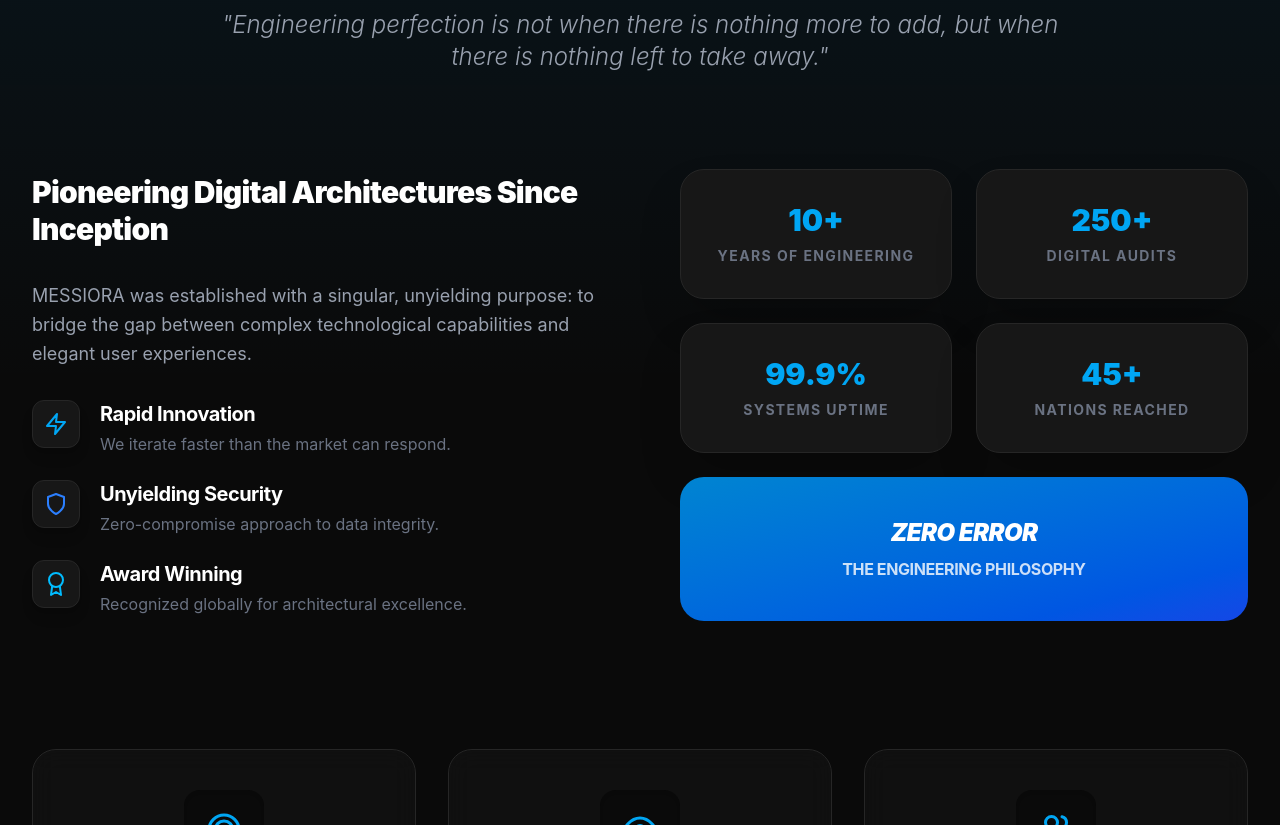
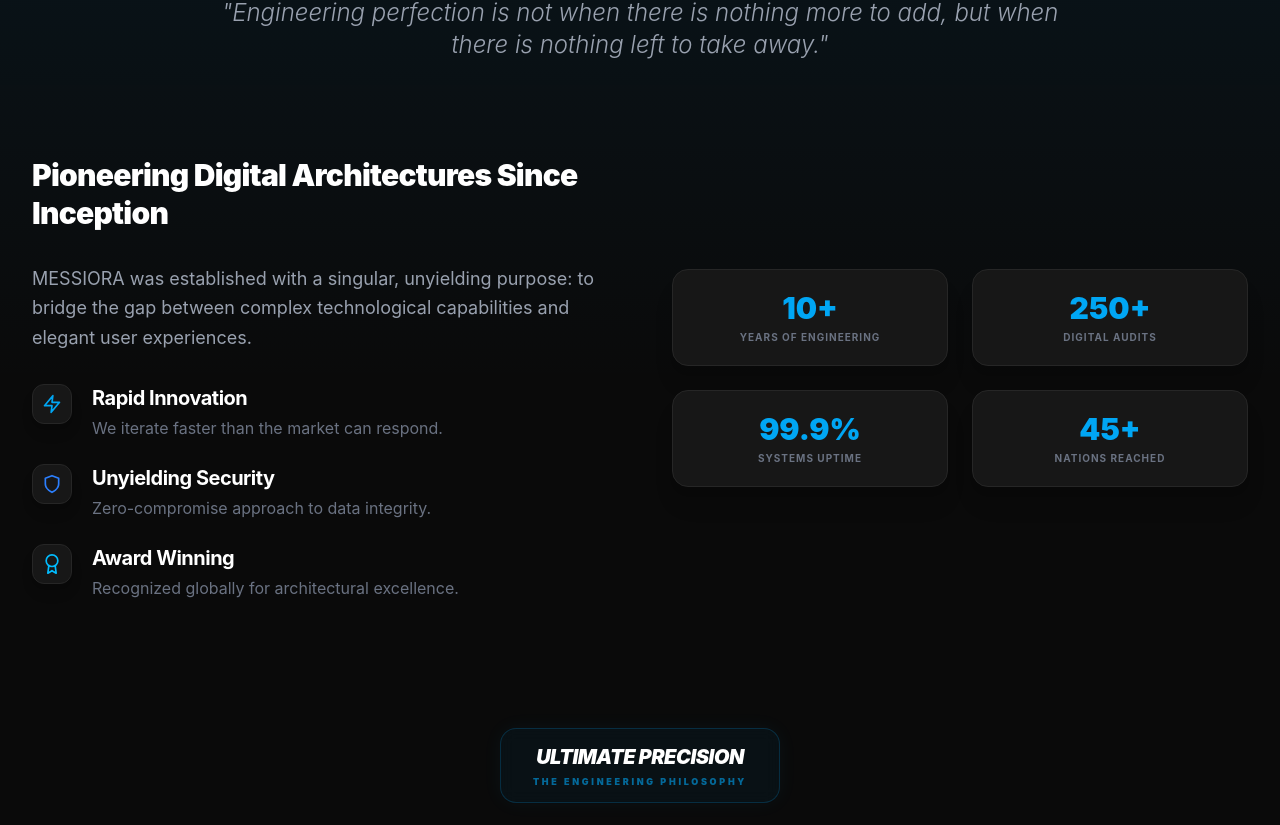
Before and after one commit to messiorasolutions/Messiora_Company_Website, a React app in the folder frontend/: page /about in a window 1280 px wide. Shown: the part 295-1120 px from the top of the page. Built offline with nearby package versions, Linux system fonts and the light colour scheme; the HTML template or start-up script is replaced by a standard one.

Commit message:
all heading in same font size

```diff
--- a/frontend/src/pages/About.jsx
+++ b/frontend/src/pages/About.jsx
@@ -34,7 +34,7 @@
                     className="text-center mb-24"
                 >
                     <h2 className="text-sm font-bold text-sky-500 tracking-[0.2em] uppercase mb-4">Our Legacy</h2>
-                    <h1 className="text-4xl md:text-6xl font-black mb-8 leading-none">
+                    <h1 className="text-4xl md:text-5xl font-black mb-8 leading-none">
                         About <span className="text-transparent bg-clip-text bg-gradient-to-r from-sky-400 to-blue-600">MESSIORA</span>
                     </h1>
                     <p className="text-2xl text-gray-400 max-w-4xl mx-auto font-light italic">
@@ -43,7 +43,7 @@
                 </motion.div>
 
                 {/* Company Story */}
-                <div className="grid grid-cols-1 lg:grid-cols-2 gap-20 items-center mb-32">
+                <div className="grid grid-cols-1 lg:grid-cols-2 gap-16 items-center mb-32">
                     <motion.div
                         initial={{ opacity: 0, x: -50 }}
                         whileInView={{ opacity: 1, x: 0 }}
@@ -56,8 +56,8 @@
                         </p>
                         <div className="space-y-6">
                             <div className="flex gap-5 items-start">
-                                <div className="w-12 h-12 bg-neutral-900 rounded-xl flex items-center justify-center text-sky-500 flex-shrink-0 shadow-lg border border-neutral-800">
-                                    <FiZap size={24} />
+                                <div className="w-10 h-10 bg-neutral-900 rounded-xl flex items-center justify-center text-sky-500 flex-shrink-0 shadow-lg border border-neutral-800">
+                                    <FiZap size={20} />
                                 </div>
                                 <div>
                                     <h4 className="text-xl font-bold text-white mb-1">Rapid Innovation</h4>
@@ -65,8 +65,8 @@
                                 </div>
                             </div>
                             <div className="flex gap-5 items-start">
-                                <div className="w-12 h-12 bg-neutral-900 rounded-xl flex items-center justify-center text-blue-500 flex-shrink-0 shadow-lg border border-neutral-800">
-                                    <FiShield size={24} />
+                                <div className="w-10 h-10 bg-neutral-900 rounded-xl flex items-center justify-center text-blue-500 flex-shrink-0 shadow-lg border border-neutral-800">
+                                    <FiShield size={20} />
                                 </div>
                                 <div>
                                     <h4 className="text-xl font-bold text-white mb-1">Unyielding Security</h4>
@@ -74,8 +74,8 @@
                                 </div>
                             </div>
                             <div className="flex gap-5 items-start">
-                                <div className="w-12 h-12 bg-neutral-900 rounded-xl flex items-center justify-center text-sky-400 flex-shrink-0 shadow-lg border border-neutral-800">
-                                    <FiAward size={24} />
+                                <div className="w-10 h-10 bg-neutral-900 rounded-xl flex items-center justify-center text-sky-400 flex-shrink-0 shadow-lg border border-neutral-800">
+                                    <FiAward size={20} />
                                 </div>
                                 <div>
                                     <h4 className="text-xl font-bold text-white mb-1">Award Winning</h4>
@@ -92,17 +92,26 @@
                         className="grid grid-cols-2 gap-6"
                     >
                         {stats.map((stat, idx) => (
-                            <div key={idx} className="bg-neutral-900 border border-neutral-800 p-8 rounded-3xl text-center shadow-2xl hover:border-sky-500/30 transition-all group">
-                                <div className="text-3xl font-black text-sky-500 mb-2 group-hover:scale-110 transition-transform">{stat.value}</div>
-                                <div className="text-gray-500 text-sm font-bold uppercase tracking-widest">{stat.label}</div>
+                            <div key={idx} className="bg-neutral-900 border border-neutral-800 p-5 rounded-2xl text-center shadow-xl hover:border-sky-500/30 transition-all group">
+                                <div className="text-3xl font-black text-sky-500 mb-1 group-hover:scale-105 transition-transform">{stat.value}</div>
+                                <div className="text-gray-500 text-[10px] font-bold uppercase tracking-widest">{stat.label}</div>
                             </div>
                         ))}
-                        <div className="col-span-2 bg-gradient-to-br from-sky-600 to-blue-700 p-10 rounded-3xl text-center">
-                            <h4 className="text-2xl font-black text-white mb-2 italic">ZERO ERROR</h4>
-                            <p className="text-white/80 font-bold tracking-tight">THE ENGINEERING PHILOSOPHY</p>
-                        </div>
                     </motion.div>
+
                 </div>
+
+                <motion.div
+                    initial={{ opacity: 0, scale: 0.9 }}
+                    whileInView={{ opacity: 1, scale: 1 }}
+                    viewport={{ once: true }}
+                    className="mt-10 mb-24 flex justify-center"
+                >
+                    <div className="inline-flex flex-col items-center px-8 py-3.5 bg-sky-500/5 border border-sky-500/20 rounded-2xl shadow-[0_0_20px_rgba(56,189,248,0.05)] backdrop-blur-sm">
+                        <h4 className="text-xl font-black text-white italic tracking-tighter uppercase">Ultimate Precision</h4>
+                        <p className="text-sky-500/60 font-black text-[9px] uppercase tracking-[0.3em] mt-1">The Engineering Philosophy</p>
+                    </div>
+                </motion.div>
 
                 {/* Core Values */}
                 <div className="grid grid-cols-1 md:grid-cols-3 gap-8 mb-32">
--- a/frontend/src/pages/Blog.jsx
+++ b/frontend/src/pages/Blog.jsx
@@ -54,8 +54,8 @@
                     className="text-center mb-20"
                 >
                     <h2 className="text-sm font-bold text-sky-500 tracking-[0.2em] uppercase mb-4">Insights</h2>
-                    <h1 className="text-3xl md:text-4xl font-black mb-6 text-transparent bg-clip-text bg-gradient-to-r from-sky-400 to-blue-600 drop-shadow-md">
-                        Latest Articles
+                    <h1 className="text-4xl md:text-5xl font-black mb-6 leading-none text-white">
+                        Latest <span className="text-transparent bg-clip-text bg-gradient-to-r from-sky-400 to-blue-600">Insights</span>
                     </h1>
                     <p className="text-xl text-gray-400 max-w-2xl mx-auto">
                         Deep dives into technology, engineering leadership, and architectural patterns.
--- a/frontend/src/pages/Contact.jsx
+++ b/frontend/src/pages/Contact.jsx
@@ -48,7 +48,7 @@
                     className="text-center mb-24"
                 >
                     <h2 className="text-sm font-bold text-sky-500 tracking-[0.2em] uppercase mb-4">Connectivity</h2>
-                    <h1 className="text-4xl md:text-6xl font-black mb-8 leading-none tracking-tighter">
+                    <h1 className="text-4xl md:text-5xl font-black mb-8 leading-none tracking-tighter">
                         GET IN <span className="text-transparent bg-clip-text bg-gradient-to-r from-sky-400 to-blue-600">TOUCH</span>
                     </h1>
                     <p className="text-xl text-gray-400 max-w-2xl mx-auto font-light">
--- a/frontend/src/pages/Jobs.jsx
+++ b/frontend/src/pages/Jobs.jsx
@@ -69,8 +69,8 @@
                     className="text-center mb-16"
                 >
                     <h2 className="text-sm font-bold text-sky-500 tracking-[0.2em] uppercase mb-4">Careers</h2>
-                    <h1 className="text-3xl md:text-4xl font-black mb-6 text-transparent bg-clip-text bg-gradient-to-r from-sky-400 to-blue-600 drop-shadow-md">
-                        Join Our Team
+                    <h1 className="text-4xl md:text-5xl font-black mb-6 leading-none text-white">
+                        Join <span className="text-transparent bg-clip-text bg-gradient-to-r from-sky-400 to-blue-600">Our Team</span>
                     </h1>
                     <p className="text-xl text-gray-400 max-w-2xl mx-auto font-light">
                         Build the future. Challenge the status quo. Leave a dent in the universe with MESSIORA.
--- a/frontend/src/pages/Portfolio.jsx
+++ b/frontend/src/pages/Portfolio.jsx
@@ -53,9 +53,9 @@
                     variants={fadeInUp}
                     className="text-center mb-16"
                 >
-                    <h2 className="text-sm font-bold text-sky-500 tracking-[0.2em] uppercase mb-4">Case Studies</h2>
-                    <h1 className="text-3xl md:text-4xl font-black mb-8 text-transparent bg-clip-text bg-gradient-to-r from-sky-400 to-blue-600">
-                        Our Masterpieces
+                    <h2 className="text-sm font-bold text-sky-500 tracking-[0.2em] uppercase mb-4">Masterpieces</h2>
+                    <h1 className="text-4xl md:text-5xl font-black mb-8 leading-none text-white">
+                        Our <span className="text-transparent bg-clip-text bg-gradient-to-r from-sky-400 to-blue-600">Portfolio</span>
                     </h1>
 
                     <div className="flex flex-wrap justify-center gap-3 mt-10">
--- a/frontend/src/pages/Services.jsx
+++ b/frontend/src/pages/Services.jsx
@@ -81,8 +81,8 @@
                     className="text-center mb-20"
                 >
                     <h2 className="text-sm font-bold text-sky-500 tracking-[0.2em] uppercase mb-4">Capabilities</h2>
-                    <h1 className="text-3xl md:text-4xl font-black mb-8 text-transparent bg-clip-text bg-gradient-to-r from-sky-400 to-blue-600">
-                        Our Precision Services
+                    <h1 className="text-4xl md:text-5xl font-black mb-8 leading-none text-white">
+                        Our <span className="text-transparent bg-clip-text bg-gradient-to-r from-sky-400 to-blue-600">Precision Services</span>
                     </h1>
                     <p className="text-xl text-gray-400 max-w-3xl mx-auto">
                         We don't just write code; we architect solutions that drive revenue and redefine industry standards.
```
